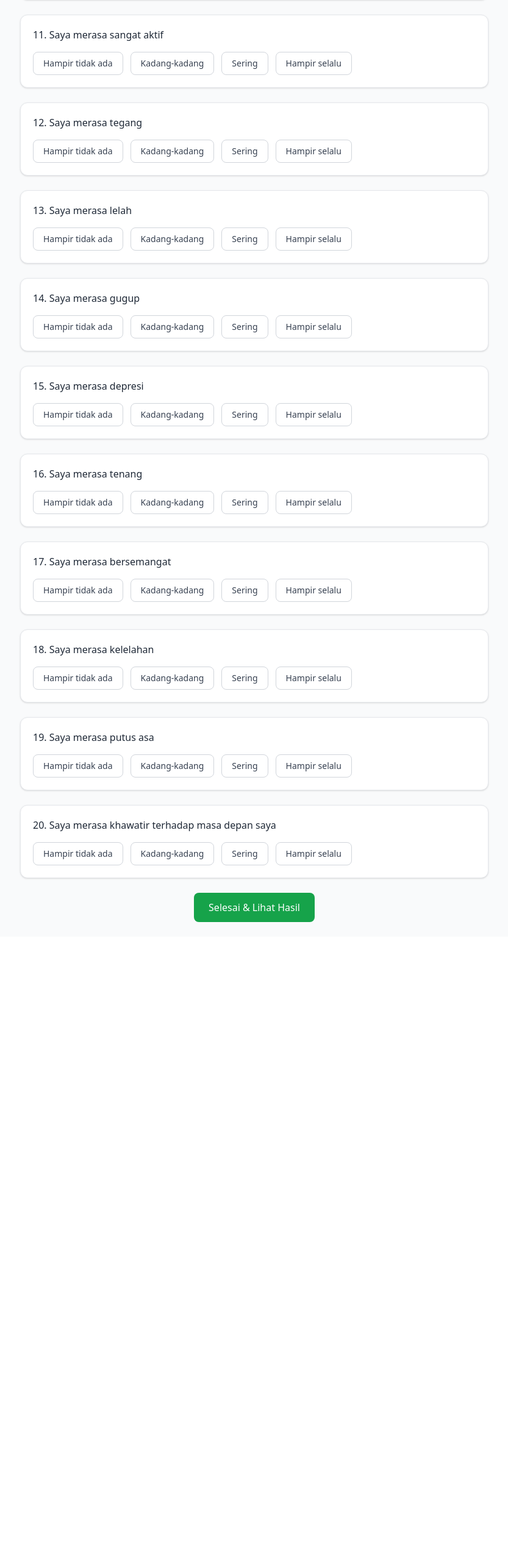
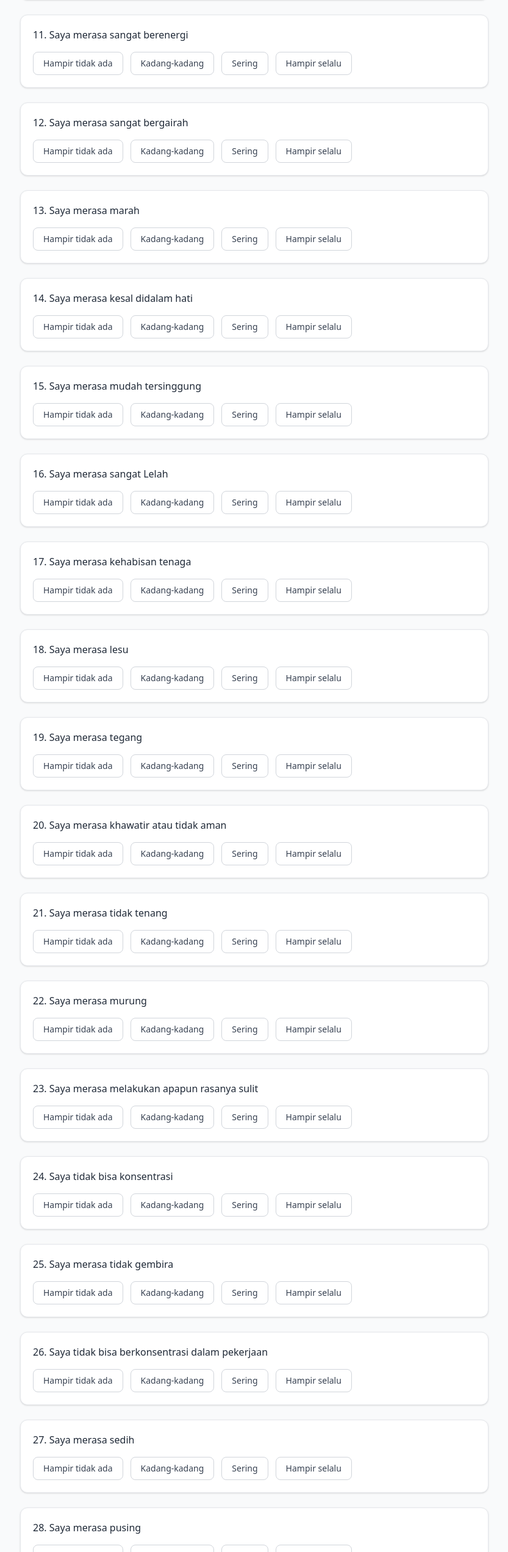
Before and after one commit to StellaronElish/DINI-Sehat-Mental, a React (Vite) app in the folder frontend/: page /questionnaire in a window 1280 px wide. Shown: the part 1680-4225 px from the top of the page at 61% size, without its empty margins (223-1056 px from the left). Before the commit the page ends 3216 px from the top, so only its background shows below. Built offline with nearby package versions, Linux system fonts and the light colour scheme.

Commit message:
Update questions data dan package-lock

```diff
--- a/frontend/src/data/questions.ts
+++ b/frontend/src/data/questions.ts
@@ -49,18 +49,111 @@ export const questions: Question[] = [
 
   // Kategori II
   { id: 10, text: "Saya merasa sangat aktif", category: "II" },
-  { id: 11, text: "Saya merasa sangat aktif", category: "II" },
-  { id: 12, text: "Saya merasa tegang", category: "II" },
-  { id: 13, text: "Saya merasa lelah", category: "II" },
-  { id: 14, text: "Saya merasa gugup", category: "II" },
-  { id: 15, text: "Saya merasa depresi", category: "II" },
-  { id: 16, text: "Saya merasa tenang", category: "II" },
-  { id: 17, text: "Saya merasa bersemangat", category: "II" },
-  { id: 18, text: "Saya merasa kelelahan", category: "II" },
-  { id: 19, text: "Saya merasa putus asa", category: "II" },
-  {
-    id: 20,
-    text: "Saya merasa khawatir terhadap masa depan saya",
-    category: "II",
-  },
+  { id: 11, text: "Saya merasa sangat berenergi", category: "II" },
+  { id: 12, text: "Saya merasa sangat bergairah", category: "II" },
+  { id: 13, text: "Saya merasa marah", category: "II" },
+  { id: 14, text: "Saya merasa kesal didalam hati", category: "II" },
+  { id: 15, text: "Saya merasa mudah tersinggung", category: "II" },
+  { id: 16, text: "Saya merasa sangat Lelah", category: "II" },
+  { id: 17, text: "Saya merasa kehabisan tenaga", category: "II" },
+  { id: 18, text: "Saya merasa lesu", category: "II" },
+  { id: 19, text: "Saya merasa tegang", category: "II" },
+  { id: 20, text: "Saya merasa khawatir atau tidak aman", category: "II" },
+  { id: 21, text: "Saya merasa tidak tenang", category: "II" },
+  { id: 22, text: "Saya merasa murung", category: "II" },
+  { id: 23, text: "Saya merasa melakukan apapun rasanya sulit", category: "II" },
+  { id: 24, text: "Saya tidak bisa konsentrasi", category: "II" },
+  { id: 25, text: "Saya merasa tidak gembira", category: "II" },
+  { id: 26, text: "Saya tidak bisa berkonsentrasi dalam pekerjaan", category: "II" },
+  { id: 27, text: "Saya merasa sedih", category: "II" },
+  { id: 28, text: "Saya merasa pusing", category: "II" },
+  { id: 29, text: "Saya merasa pegal linu dan nyeri sendi", category: "II" },
+  { id: 30, text: "Saya merasa sakit kepala", category: "II" },
+  { id: 31, text: "Leher dan pundak saya terasa kaku", category: "II" },
+  { id: 32, text: "Saya merasa punggung dan pinggang saya sakit", category: "II" },
+  { id: 33, text: "Saya merasa mata saya lelah", category: "II" },
+  { id: 34, text: "Jantung saya berdebar dan merasa sesak nafas", category: "II" },
+  { id: 35, text: "Saya merasa kondisi pencernaan saya tidak baik", category: "II" },
+  { id: 36, text: "Saya tidak memiliki nafsu makan", category: "II" },
+  { id: 37, text: "Saya mengalami sembelit dan/atau diare", category: "II" },
+  { id: 38, text: "Kualitas tidur saya kurang baik (misalnya sulit untuk mulai tidur, tidur tidak nyenyak, durasi tidur kurang dari normal, dan sebagainya)", category: "II" },
+// Kategori III
+{ id: 39, text: "Saat anda dalam kesulitan, seberapa besar anda dapat mengandalkan pasangan, keluarga, teman, dan lain-lain?", category: "III" },
+{ id: 40, text: "Bila anda bertanya mengenai masalah pribadi anda, seberapa besar orang-orang ini mau mendengarkan masalah anda? Pasangan, keluarga, teman, dan lain-lain.", category: "III" },
+{ id: 41, text: "Bila anda membutuhkan nasihat atasan, seberapa jauh atasan mendengarkan masalah anda?", category: "III" },
+// Kategori IV
+{ id: 42, text: "Saya puas dengan pekerjaan saya", category: "IV" },
+{ id: 43, text: "Saya kadang-kadang merasa kesal dengan pekerjaan saya", category: "IV" },
+{ id: 44, text: "Saya mendapat perintah yang berbeda dari dua orang atau lebih", category: "IV" },
+{ id: 45, text: "Saya memahami tugas kerja dan tanggung jawab saya", category: "IV" },
+{ id: 46, text: "Saya memiliki kesempatan mengembangkan kemampuan saya", category: "IV" },
+// Kategori V
+{ id: 47, text: "Saya menerima remunerasi sesuai dengan pekerjaan dan insentif sesuai dengan kinerja saya dan Perusahaan", category: "V" },
+{ id: 48, text: "Saya mendapat penilaian yang sesuai dari atasan", category: "V" },
+{ id: 49, text: "Atasan saya memberikan kesempatan kepada bawahan untuk mengembangkan kemampuannya", category: "V" },
+{ id: 50, text: "Atasan saya memperlakukan saya dengan baik dan tulus", category: "V" },
+{ id: 51, text: "Saya mendapatkan penghargaan ketika saya bekerja dengan kinerja yang baik", category: "V" },
+{ id: 52, text: "Saya diberikan kesempatan untuk memperbaiki diri atas kesalahan yang pernah dialami di tempat kerja", category: "V" },
+// Kategori VI
+{ id: 53, text: "Saya dapat mempercayai informasi yang datang dari manajemen Perusahaan", category: "VI" },
+{ id: 54, text: "Ketika terjadi perubahan yang berdampak pada pekerjaan atau tempat kerja saya, Perusahaan mempertimbangkan pendapat dari pekerja", category: "VI" },
+{ id: 55, text: "Tempat kerja saya menghargai nilai dari masing-masing pekerja", category: "VI" },
+{ id: 56, text: "Hasil penilaian kinerja saya dijelaskan secara menyeluruh oleh atasan langsung kepada saya", category: "VI" },
+{ id: 57, text: "Di tempat kerja saya, semua orang dihargai setara sebagai bagian dari Perusahaan", category: "VI" },
+{ id: 58, text: "Saya mendapatkan pelatihan dan pendidikan yang berguna dan memotivasi saya dalam pengembangan karir saya", category: "VI" },
+{ id: 59, text: "Kehidupan pribadi saya sangat terganggu karena memikirkan pekerjaan", category: "VI" },
+{ id: 60, text: "Pekerjaan saya memberikan semangat dan dampak positif dalam kehidupan pribadi saya", category: "VI" },
+// Kategori VII
+{ id: 61, text: "Di tempat kerja kami, semua saling memahami dan menerima", category: "VII" },
+{ id: 62, text: "Saya merasa selalu bersemangat ketika bekerja", category: "VII" },
+{ id: 63, text: "Saya merasa bangga dengan pekerjaan yang saya lakukan", category: "VII" },
+// Kategori VIII
+{ id: 64, text: "Pekerjaan saya menjauhkan saya dari kegiatan keluarga", category: "VIII" },
+{ id: 65, text: "Waktu yang harus saya luangkan untuk pekerjaan membuat saya tidak bisa mengikuti aktivitas dari tanggung jawab rumah tangga", category: "VIII" },
+{ id: 66, text: "Saya kehilangan aktivitas dengan keluarga karena waktu yang saya habiskan untuk pekerjaan", category: "VIII" },
+{ id: 67, text: "Waktu yang harus saya habiskan untuk melakukan tanggung jawab keluarga mengganggu tanggung jawab pekerjaan saya", category: "VIII" },
+{ id: 68, text: "Waktu yang saya habiskan dengan keluarga menyebabkan saya tidak bisa menghabiskan lebih banyak waktu untuk perkembangan karir saya", category: "VIII" },
+{ id: 69, text: "Saya harus meninggalkan pekerjaan karena banyak waktu yang harus luangkan demi keluarga saya", category: "VIII" },
+{ id: 70, text: "Ketika saya pulang dari bekerja, saya seringkali merasa kelelahan untuk mengerjakan kegiatan/tanggung jawab keluarga", category: "VIII" },
+{ id: 71, text: "Saya sering kelelahan secara emosional ketika pulang kerja sehingga saya tidak bisa berkumpul dengan keluarga", category: "VIII" },
+{ id: 72, text: "Karena tekanan dari pekerjaan, terkadang saya terlalu lelah untuk mengerjakan hal-hal yang saya sukai di rumah", category: "VIII" },
+{ id: 73, text: "Akibat stres di rumah, seringkali saya memikirkan masalah keluarga saat bekerja", category: "VIII" },
+{ id: 74, text: "Karena saya sering stres mengenai urusan rumah, saya jadi sulit berkonsentrasi mengerjakan pekerjaan saya di kantor", category: "VIII" },
+{ id: 75, text: "Tekanan dan kecemasan dari kehidupan keluarga sering melemahkan kemampuan saya dalam bekerja", category: "VIII" },
+{ id: 76, text: "Kemampuan memecahkan masalah yang digunakan dalam pekerjaan saya tidak efektif dalam memecahkan masalah di rumah", category: "VIII" },
+{ id: 77, text: "Perilaku yang efektif dan dibutuhkan di kantor bisa menjadi tidak berlaku di rumah", category: "VIII" },
+{ id: 78, text: "Perilaku efektif saya di kantor tidak membantu saya menjadi orang tua dan pasangan yang baik", category: "VIII" },
+{ id: 79, text: "Perilaku yang biasa dilakukan di rumah tidak efektif dilakukan di kantor", category: "VIII" },
+{ id: 80, text: "Perilaku yang efektif dan penting bagi saya di rumah mungkin saja tidak berlaku saat bekerja", category: "VIII" },
+{ id: 81, text: "Pemecahan masalah yang saya lakukan di rumah tidak efektif jika digunakan di kantor", category: "VIII" },
+// Kategori IX
+{ id: 82, text: "Apakah situasi ini sangat tidak ada harapan?", category: "IX" },
+{ id: 83, text: "Apakah situasi ini menyebabkab tekanan pada saya?", category: "IX" },
+{ id: 84, text: "Apakah hasil dari situasi ini tidak dapat terkontrol oleh siapapun?", category: "IX" },
+{ id: 85, text: "Apakah ada seseorang atau agensi yang bisa saya mintai bantuan jika saya membutuhkannya?", category: "IX" },
+{ id: 86, text: "Apakah situasi ini membuat saya gelisah?", category: "IX" },
+{ id: 87, text: "Apakah situasi ini memiliki konsekuensi yang penting bagi saya?", category: "IX" },
+{ id: 88, text: "Apakah situasi ini memiliki dampak positif bagi saya?", category: "IX" },
+{ id: 89, text: "Seberapa bersemangat saya untuk mengatasi masalah ini?", category: "IX" },
+{ id: 90, text: "Seberapa banyak saya akan dipengaruhi oleh hasil dari situasi ini?", category: "IX" },
+{ id: 91, text: "Sampai sejauh mana saya bisa menjadi orang yang lebih kuat karena masalah ini?", category: "IX" },
+{ id: 92, text: "Apakah hasil dari situasi ini menjadi negatif?", category: "IX" },
+{ id: 93, text: "Apakah saya punya kemampuan untuk mengatasi situasi ini dengan baik?", category: "IX" },
+{ id: 94, text: "Apakah situasi ini memiliki keterlibatan serius bagi saya?", category: "IX" },
+{ id: 95, text: "Apakah saya memiliki apa yang diperlukan untuk mengatasi situasi ini dengan baik", category: "IX" },
+{ id: 96, text: "Apakah terdapat bantuan yang tersedia bagi saya untuk berurusan dengan masalah ini?", category: "IX" },
+{ id: 97, text: "Apakah situasi ini merupakan beban atau melebihi sumber daya mengatasi masalah yang saya miliki?", category: "IX" },
+{ id: 98, text: "Apakah tersedia sumber daya yang cukup untuk membantu saya dalam berurusan dengan situasi ini?", category: "IX" },
+{ id: 99, text: "Apakah di luar kekuatan siapa pun untuk melakukan sesuatu terkait situasi ini?", category: "IX" },
+{ id: 100, text: "Sejauh manakah saya tertarik untuk memikirkan tentang hasil dari situasi ini?", category: "IX" },
+{ id: 101, text: "Seberapa mengancam situasi ini?", category: "IX" },
+{ id: 102, text: "Apakah masalahnya tidak dapat terpecahkan oleh siapa pun?", category: "IX" },
+{ id: 103, text: "Akankah saya mampu mengatasi masalahnya?", category: "IX" },
+{ id: 104, text: "Apakah terdapat orang yang bisa membantu saya untuk mengelola masalah ini?", category: "IX" },
+{ id: 105, text: "Sejauh mana saya menganggap situasi ini sebagai stres?", category: "IX" },
+{ id: 106, text: "Apakah saya memiliki keterampilan yang diperlukan untuk mencapai hasil yang sukses dalam situasi ini?", category: "IX" },
+{ id: 107, text: "Sejauh mana kejadian ini membutuhkan usaha penyelesaian dari saya?", category: "IX" },
+{ id: 108, text: "Apakah situasi ini memiliki konsekuensi jangka panjang untuk saya?", category: "IX" },
+{ id: 109, text: "Apakah hal ini akan memberikan dampak negatif bagi saya?", category: "IX" },
+
 ];
```
Also changed, not shown: 1 other file (tests, documents, lock files or other folders).
